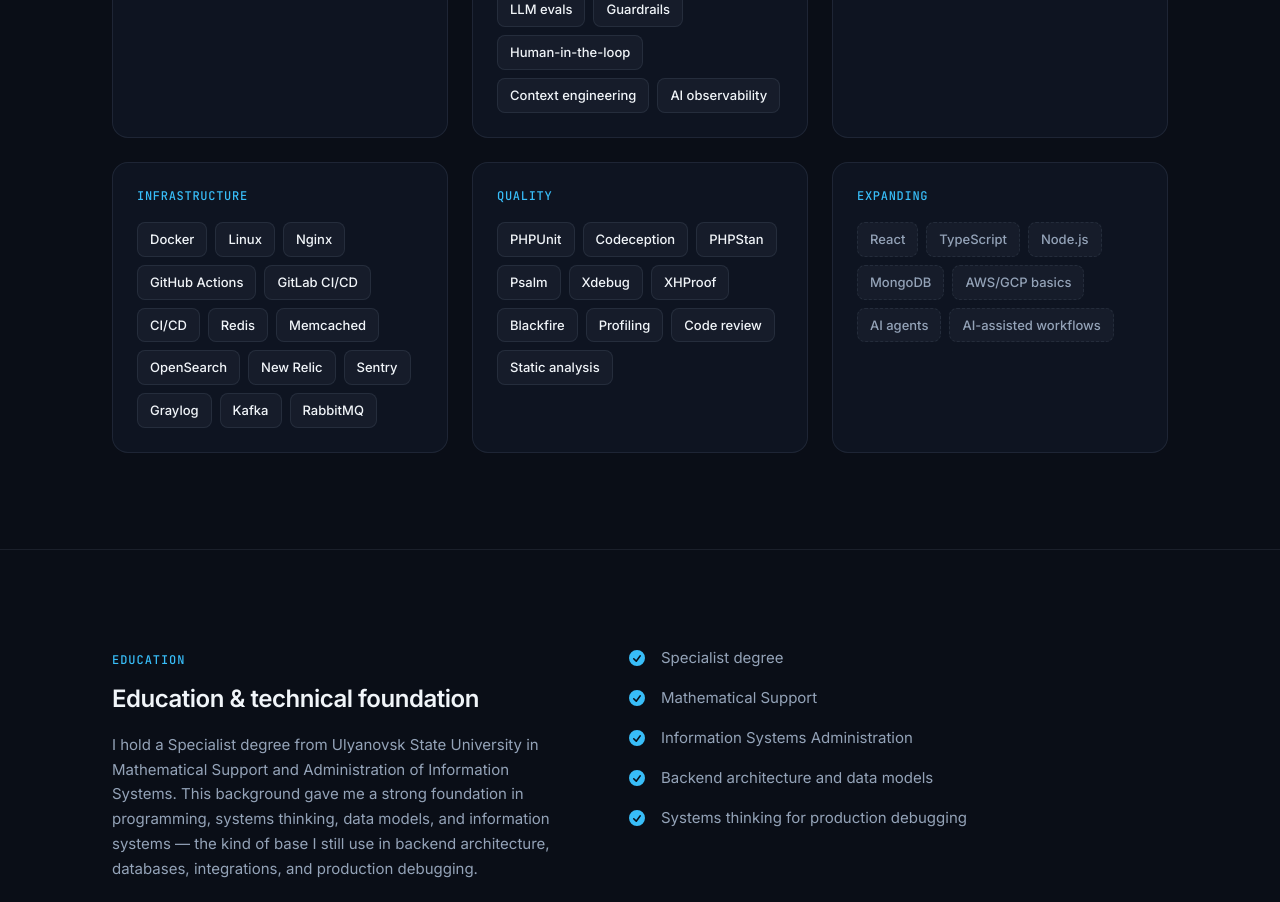
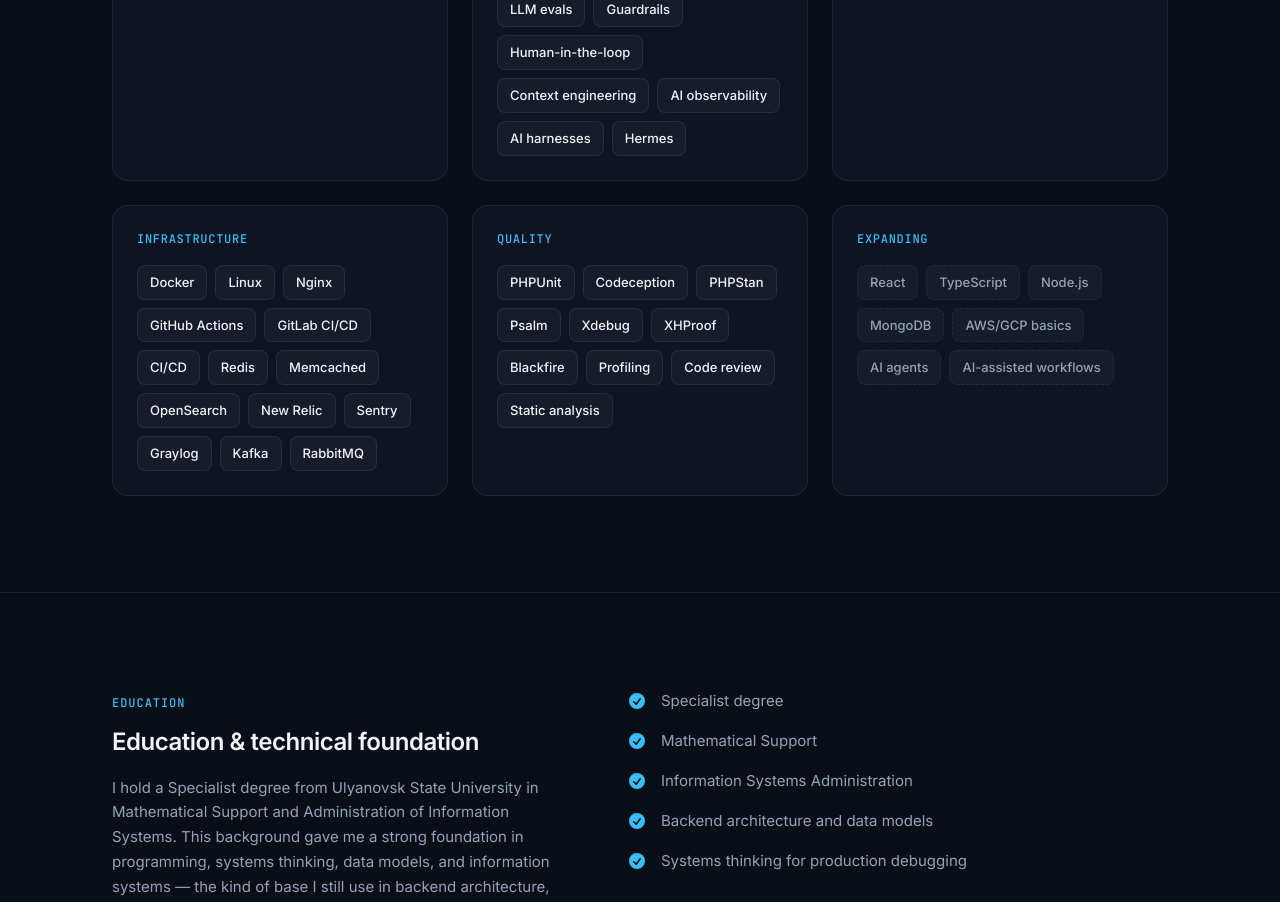
Before and after one commit to Kolyn236/myPortfolio, a React (Vite) app: page / in a window 1280 px wide. Shown: the part 4880-5782 px from the top of the page. Built offline with nearby package versions, Linux system fonts and the light colour scheme.

Commit message:
content(ai): add harness and Hermes

```diff
--- a/src/data/content.en.ts
+++ b/src/data/content.en.ts
@@ -224,6 +224,8 @@
         'Human-in-the-loop',
         'Context engineering',
         'AI observability',
+        'AI harnesses',
+        'Hermes',
       ],
       databases: [
         'PostgreSQL',
```
